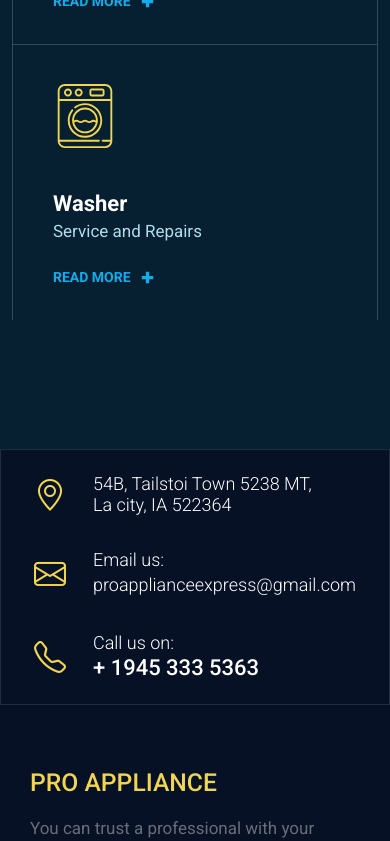
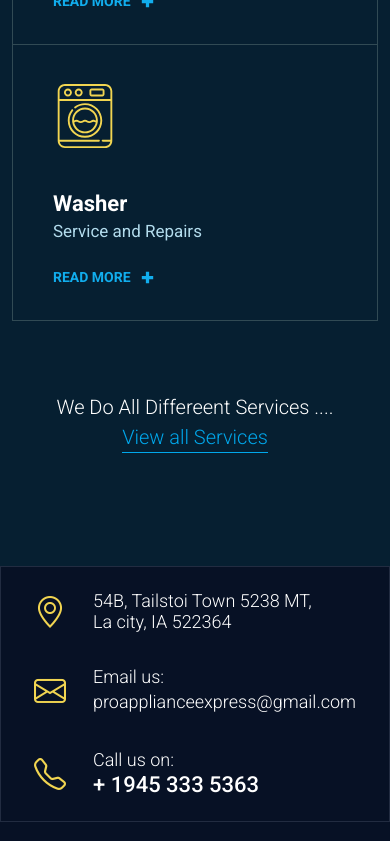
Before and after one commit to elvinyekay/proappliance, a Next.js app: page / in a window 390 px wide. Shown: the part 2985-3826 px from the top of the page. Built offline with nearby package versions, Linux system fonts and the light colour scheme.

Commit message:
services border fixed

```diff
--- a/src/sections/OurServices/OurServices.tsx
+++ b/src/sections/OurServices/OurServices.tsx
@@ -70,14 +70,18 @@ export default function OurServices({ custom }: IPops) {
             ))}
             {custom ? (
               <li className="services-list-item">
-                <div className="services-list-icon">
+                <div
+                  className={`services-list-icon ${custom && 'custom-icon'}`}
+                >
                   <Dryer width="64px" height="64px" />,
                 </div>
                 <div className="services-text-box">
                   <p className="service-list-name">
                     <Link href={'/services/dryer'}>Dryer</Link>
                   </p>
-                  <p className="service-list-text">Service and Repairs</p>
+                  <p className={`service-list-text ${custom && 'custom-text'}`}>
+                    Service and Repairs
+                  </p>
                 </div>
                 <Link href={'/services/dryer'} className="service-list-link">
                   Read more
@@ -89,7 +93,12 @@ export default function OurServices({ custom }: IPops) {
             )}
           </ul>
         </div>
-        <div className="services-bottom"></div>
+        {!custom && (
+          <div className="services-bottom">
+            We Do All Differeent Services ....
+            <Link href={'/services'}> View all Services</Link>
+          </div>
+        )}
       </div>
     </div>
   );
--- a/src/sections/OurServices/ourservices.css
+++ b/src/sections/OurServices/ourservices.css
@@ -139,6 +139,26 @@
   color: var(--appliance-base);
 }
 
+.services-bottom {
+  text-align: center;
+  margin-top: 71px;
+  font-weight: 300;
+}
+.services-bottom {
+  font-size: 20px;
+}
+.services-bottom a {
+  display: inline-block;
+  color: var(--appliance-primary);
+  transition: all 0.5s ease;
+  border-bottom: 1px solid var(--appliance-primary);
+}
+
+.services-bottom a:hover {
+  color: var(--appliance-base);
+  border-bottom-color: var(--appliance-base);
+}
+
 @media only screen and (max-width: 1200px) {
   .service-bg-img {
     display: none;
@@ -217,9 +237,17 @@
   .services-list-item:nth-child(5) {
     border-bottom: 0;
   }
-  .services-list-item:nth-child(6),
-  .services-list-item:nth-child(7) {
+  .services-list-item:nth-child(6) {
     border-left: 1px solid #314a54;
     border-bottom: 0;
   }
+
+  .services-list-item:nth-child(7) {
+    border-left: 1px solid #314a54;
+  }
+
+  .services-list-item:nth-child(8) {
+    border-top: 0;
+    border-left: 1px solid #314a54;
+  }
 }
```
